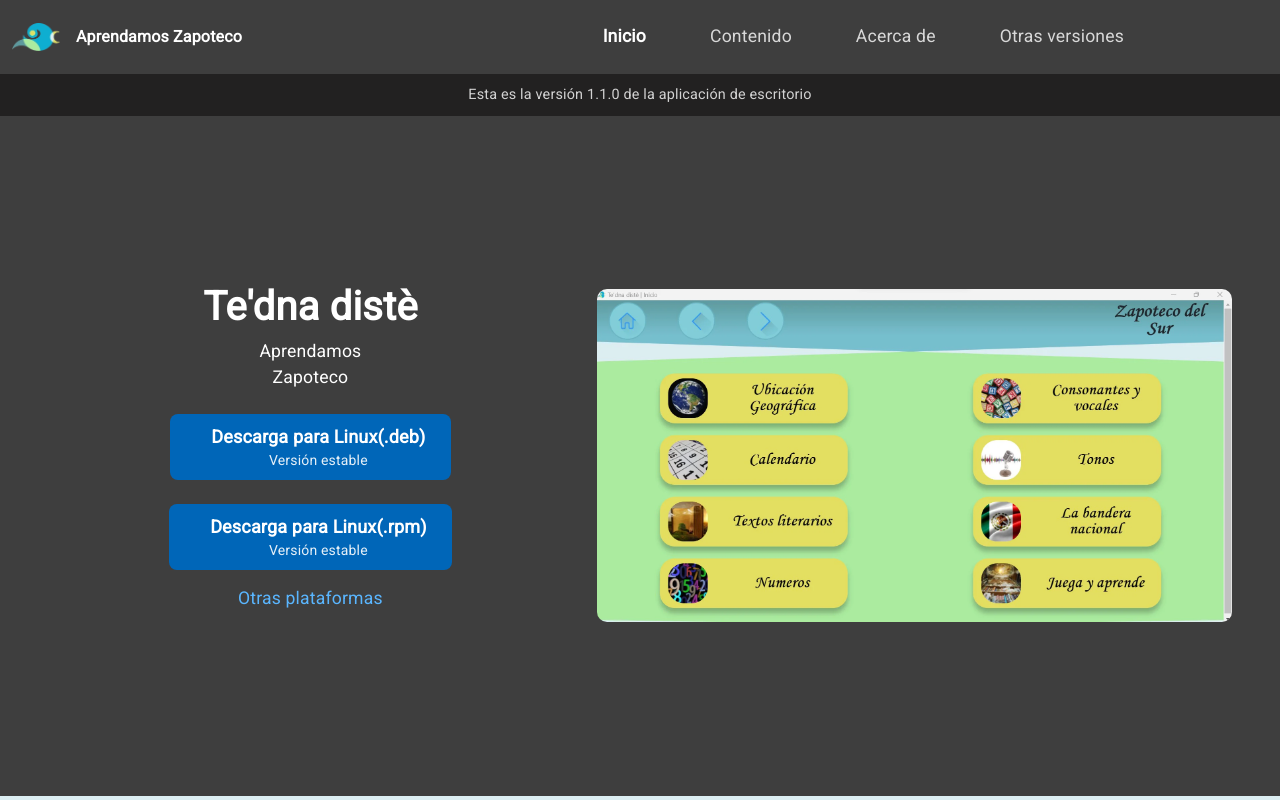
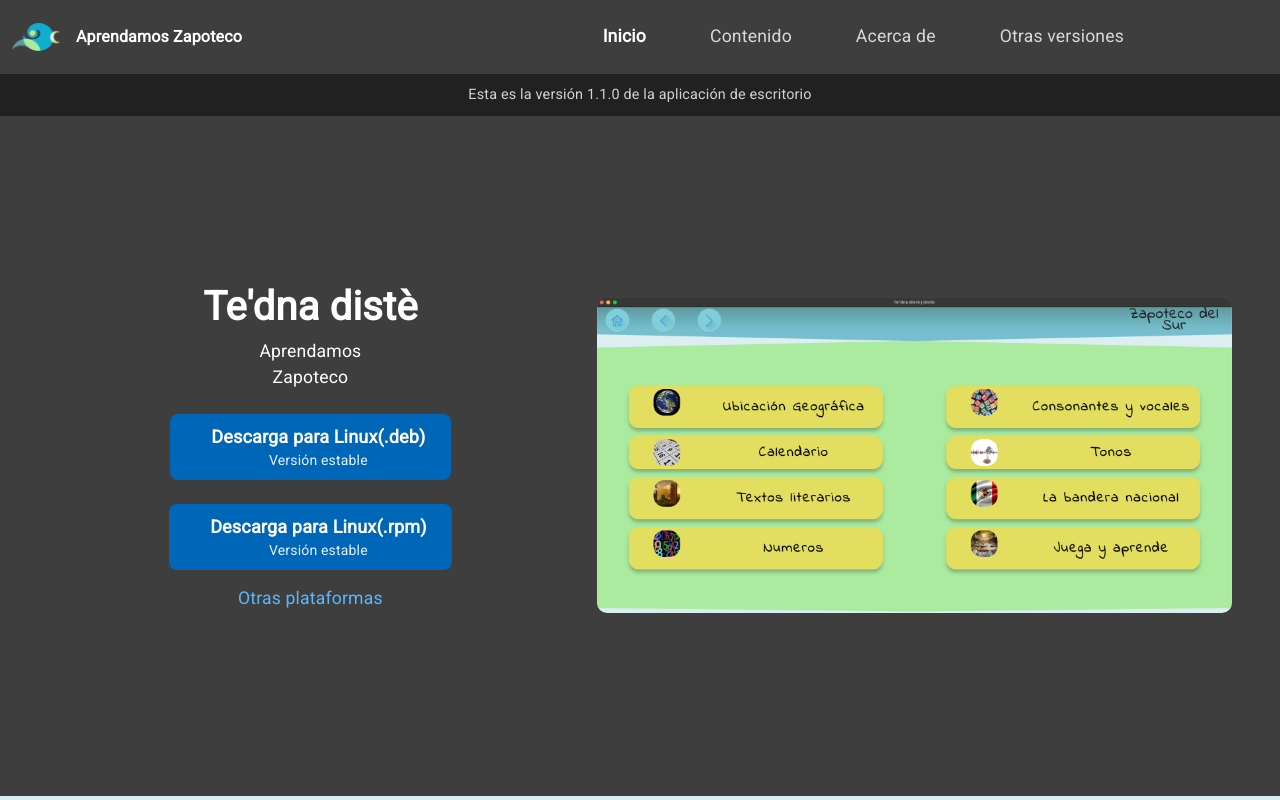
Before and after one commit to aprendamoszapoteco/aprendamoszapoteco.github.io, a React (Vite) app: page /#/ in a window 1280 px wide. Shown: the top 800 px of the page. Built offline with nearby package versions, Linux system fonts and the light colour scheme.

Commit message:
add: Update captures desktop application home screen

```diff
--- a/src/components/views/Presentation.jsx
+++ b/src/components/views/Presentation.jsx
@@ -19,11 +19,11 @@ const Presentation = () => {
       <DivImage style={{ objectFit: 'contain' }}>
         <picture>
           <source type="image/webp"
-            srcSet={ new URL('../../img/start/app.webp', import.meta.url).href }
+            srcSet={ new URL('../../img/start/app1-1-0.webp', import.meta.url).href }
             className="img-fluid"
           />
           <img
-            src={ new URL('../../img/start/app.png', import.meta.url).href }
+            src={ new URL('../../img/start/app1-1-0.png', import.meta.url).href }
             alt="Captura de la aplicación"
             style={{ borderRadius: '10px' }}
             className="img-fluid"
```
Also changed, not shown: src/img/start/app1-1-0.png (added), src/img/start/app1-1-0.webp (added).
